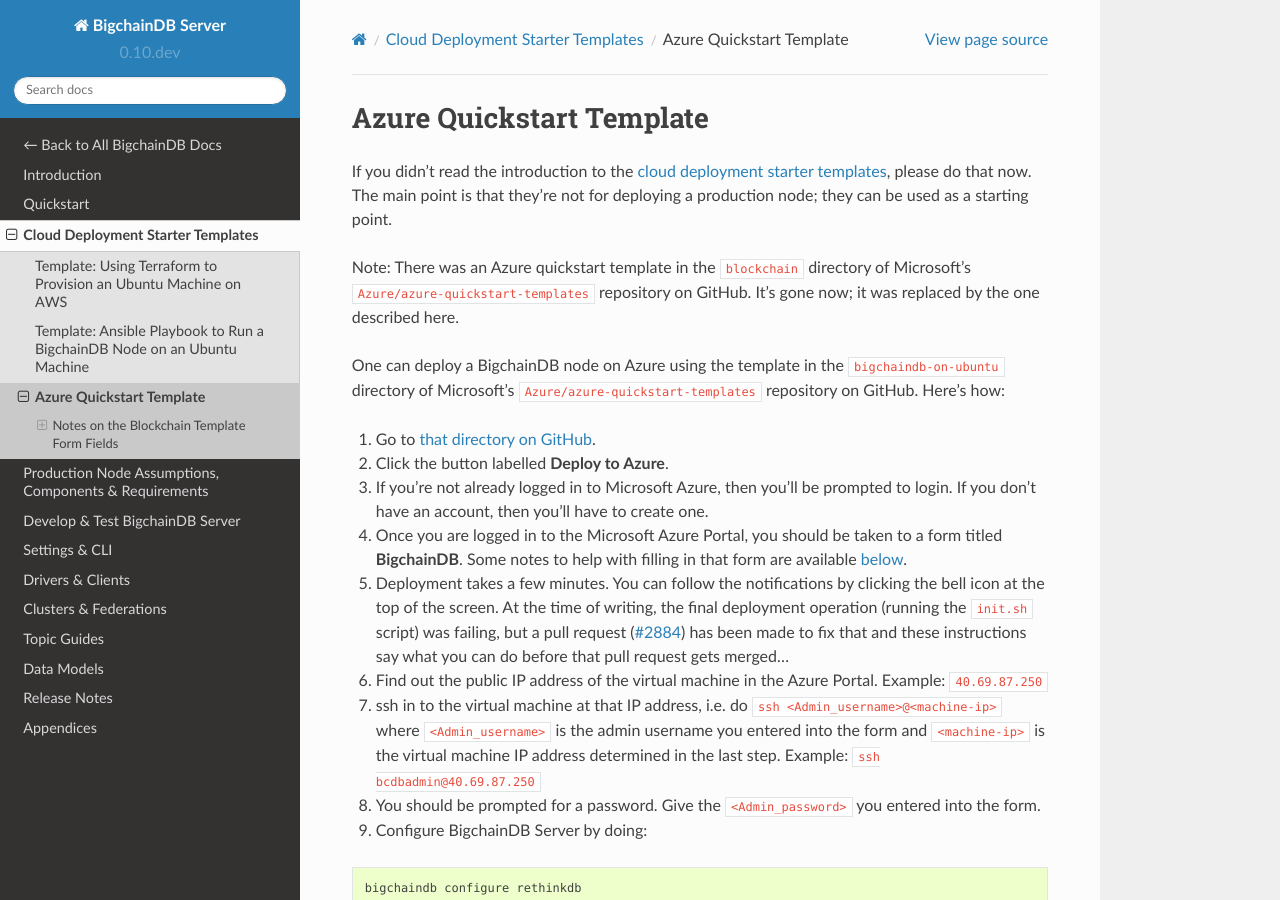
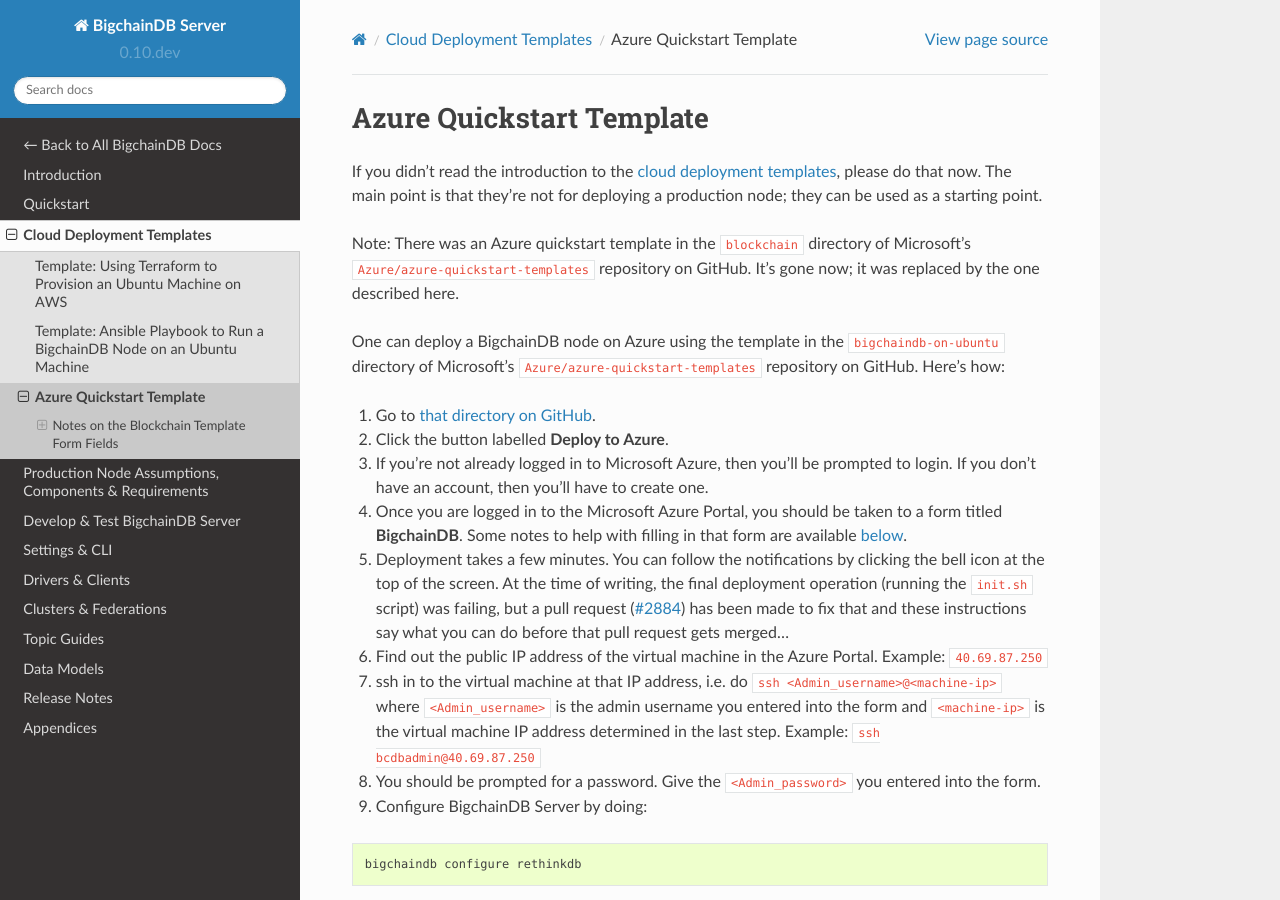
Before and after one commit to bigchaindb/bigchaindb, a Sphinx documentation site: the page built from docs/server/source/cloud-deployment-templates/azure-quickstart-template.md, in a window 1280 px wide and 900 px high. Built offline with Sphinx 7.4.7 and the Read the Docs theme 2.0.0, drawn with Linux system fonts in a browser that asks for light colours; pages that are not in the unit, such as notebooks, are missing from menus.

Commit message:
docs: renamed Starter Templates --> Templates

```diff
--- a/docs/server/source/cloud-deployment-starter-templates/azure-quickstart-template.md
+++ b/docs/server/source/cloud-deployment-templates/azure-quickstart-template.md
@@ -1,6 +1,6 @@
 # Azure Quickstart Template
 
-If you didn't read the introduction to the [cloud deployment starter templates](index.html), please do that now. The main point is that they're not for deploying a production node; they can be used as a starting point.
+If you didn't read the introduction to the [cloud deployment templates](index.html), please do that now. The main point is that they're not for deploying a production node; they can be used as a starting point.
 
 Note: There was an Azure quickstart template in the `blockchain` directory of Microsoft's `Azure/azure-quickstart-templates` repository on GitHub. It's gone now; it was replaced by the one described here.
 
--- a/docs/server/source/index.rst
+++ b/docs/server/source/index.rst
@@ -7,7 +7,7 @@
    ← Back to All BigchainDB Docs <https://docs.bigchaindb.com/en/latest/index.html>
    introduction
    quickstart
-   cloud-deployment-starter-templates/index
+   cloud-deployment-templates/index
    nodes/index
    dev-and-test/index
    server-reference/index
--- a/docs/server/source/introduction.md
+++ b/docs/server/source/introduction.md
@@ -8,7 +8,7 @@
 
 - A **dev/test node** is a node created by a developer working on BigchainDB Server, e.g. for testing new or changed code. A dev/test node is typically run on the developer's local machine.
 
-- A **bare-bones node** is a node deployed in the cloud, either as part of a testing cluster or as a starting point before upgrading the node to be production-ready. Our cloud deployment starter templates deploy a bare-bones node, as do our scripts for deploying a testing cluster on AWS.
+- A **bare-bones node** is a node deployed in the cloud, either as part of a testing cluster or as a starting point before upgrading the node to be production-ready. Our cloud deployment templates deploy a bare-bones node, as do our scripts for deploying a testing cluster on AWS.
 
 - A **production node** is a node that is part of a federation's BigchainDB cluster. A production node has the most components and requirements.
 
@@ -16,7 +16,7 @@
 ## Setup Instructions for Various Cases
 
 * [Set up a local stand-alone BigchainDB node for learning and experimenting: Quickstart](quickstart.html)
-* [Set up and run a bare-bones node in the cloud](cloud-deployment-starter-templates/index.html)
+* [Set up and run a bare-bones node in the cloud](cloud-deployment-templates/index.html)
 * [Set up and run a local dev/test node for developing and testing BigchainDB Server](dev-and-test/setup-run-node.html)
 * [Deploy a testing cluster on AWS](clusters-feds/aws-testing-cluster.html)
 * [Set up and run a federation (including production nodes)](clusters-feds/set-up-a-federation.html)
```
Also changed, not shown: docs/server/source/cloud-deployment-starter-templates/index.rst (deleted, +0 -15 lines), docs/server/source/cloud-deployment-templates/index.rst (added, +16 -0 lines), docs/server/source/cloud-deployment-templates/template-ansible.md (renamed from docs/server/source/cloud-deployment-starter-templates/template-ansible.md, +1 -1 lines), docs/server/source/cloud-deployment-templates/template-terraform-aws.md (renamed from docs/server/source/cloud-deployment-starter-templates/template-terraform-aws.md, +1 -1 lines), docs/server/source/nodes/node-assumptions.md (+1 -1 lines).
